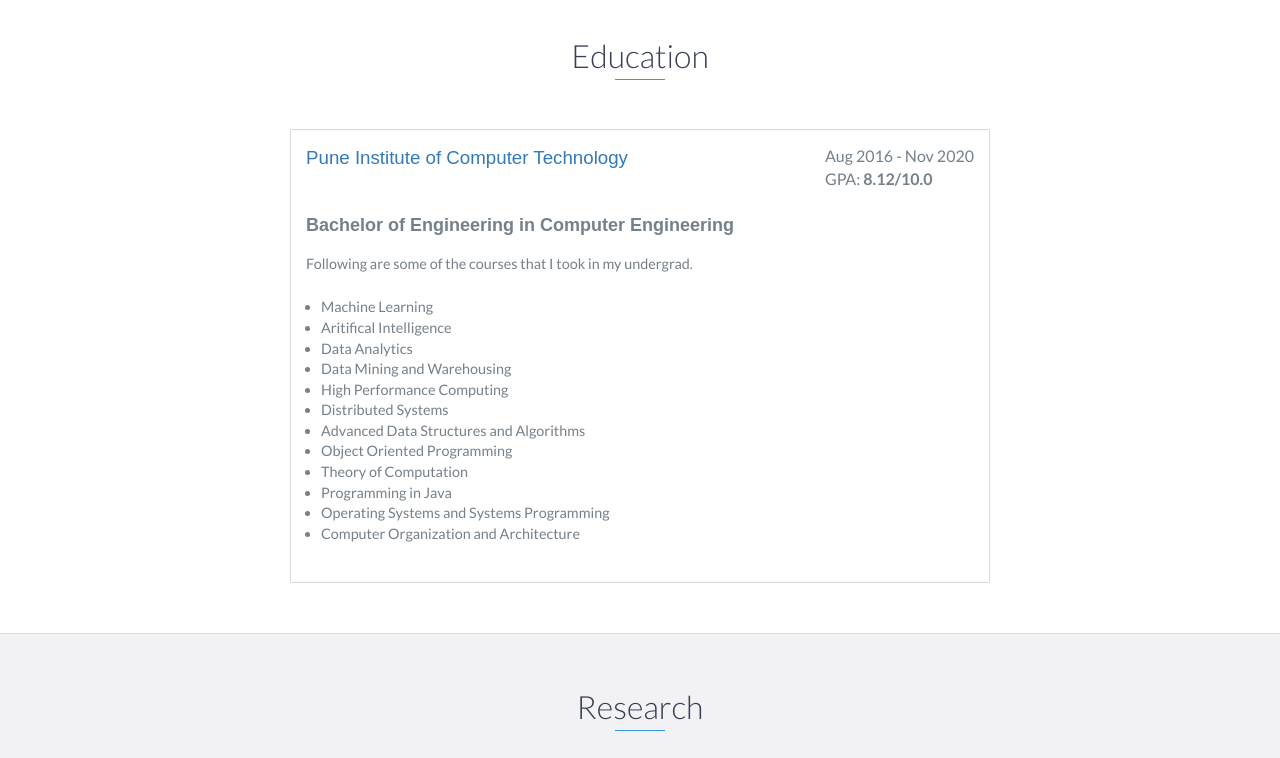
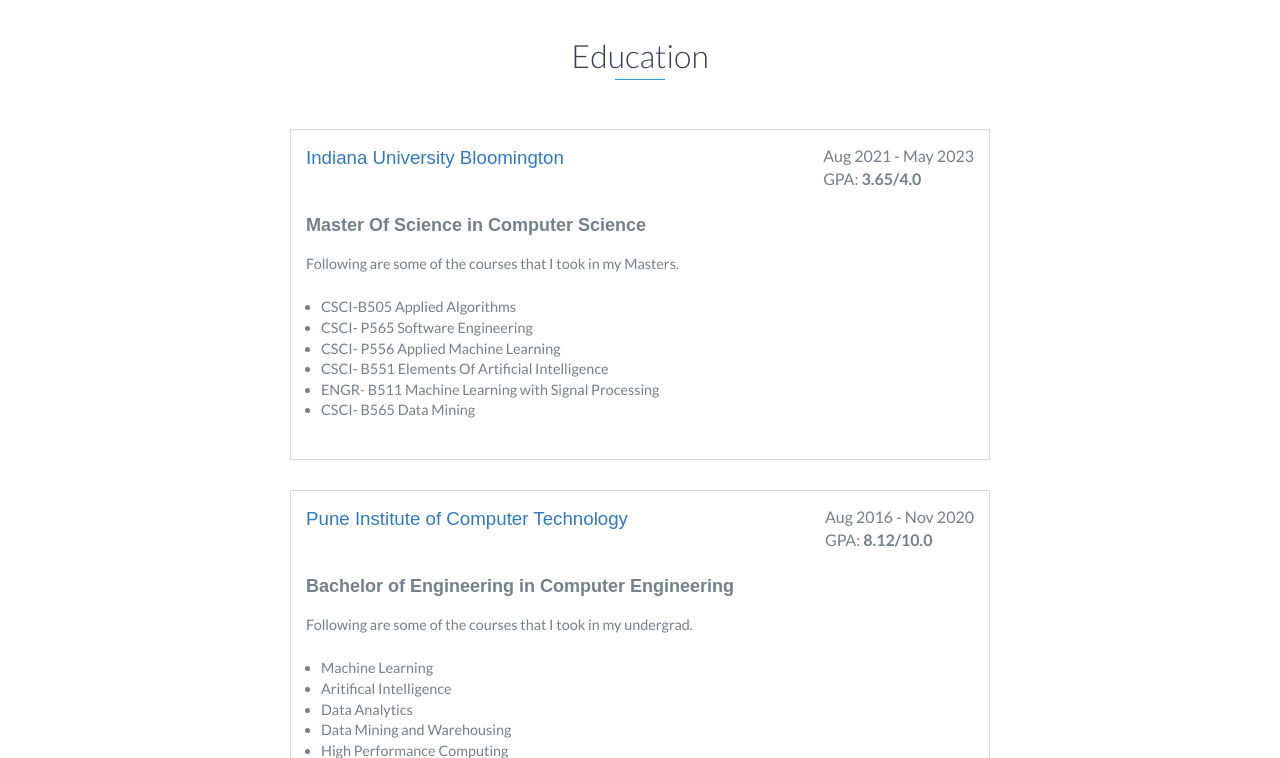
Before and after one commit to GauravVanmane/Home, a website: page index.html in a window 1280 px wide. Shown: the part 2400-3158 px from the top of the page. Drawn offline with nearby package versions, Linux system fonts and the light colour scheme.

Commit message:
Update index.html

```diff
--- a/index.html
+++ b/index.html
@@ -183,22 +183,28 @@
 
     <div id="education">
         <h2 class="heading">Education</h2>
-        <!--<div class="education-block">
-            <h3>Indiana University Bloomington</h3>
-            <span class="education-date">Aug 2021 - May 2023(Ongoing)</span>
-            <h4>MS in Computer Science</h4>
-            <ul>
-                <li>
-                    My interests is in the field of Deep Learning.
-                </li>
-                <li>
-                    I have a keen knowledge of machine Learning.
-                </li>
-                <li>
-                    Research Assistantship under Proff. David Crandall.
-                </li>
-            </ul>
-        </div> -->
+        <div class="education-block">
+          <h3 style="font-family: 'Montserrat', sans-serif;"><a href="https://pict.edu/" target="_blank">Indiana University Bloomington</a></h3>
+         <span class="education-date">Aug 2021 - May 2023<br>GPA: <strong>3.65/4.0</strong><br><br></span>
+         <!-- <span class="education-date">GPA: 8.31/10.0</span> -->
+         <h4 style="font-family: 'Montserrat', sans-serif;font-size:18px;"><strong>Master Of Science in Computer Science</strong></h4>
+         <p>
+             Following are some of the courses that I took in my Masters.
+         </p>
+         <br>
+         <ul>
+
+            <li>CSCI-B505 Applied Algorithms</li>
+            <li>CSCI- P565 Software Engineering </li>
+            <li>CSCI- P556 Applied Machine Learning </li>
+            <li>CSCI- B551 Elements Of Artificial Intelligence</li>
+            <li>ENGR- B511 Machine Learning with Signal Processing</li>
+            <li>CSCI- B565 Data Mining</li>
+
+         </ul>
+         <br>
+        </div>
+
         <!-- End .education-block -->
         <div class="education-block">
           <h3 style="font-family: 'Montserrat', sans-serif;"><a href="https://pict.edu/" target="_blank">Pune Institute of Computer Technology</a></h3>
```
